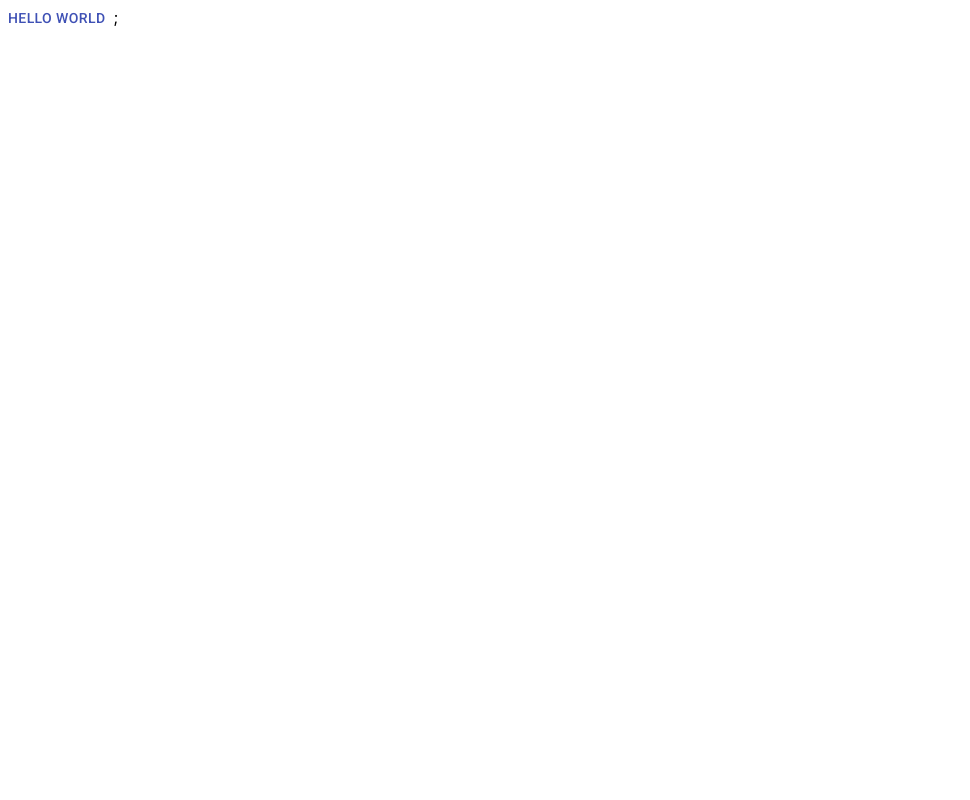
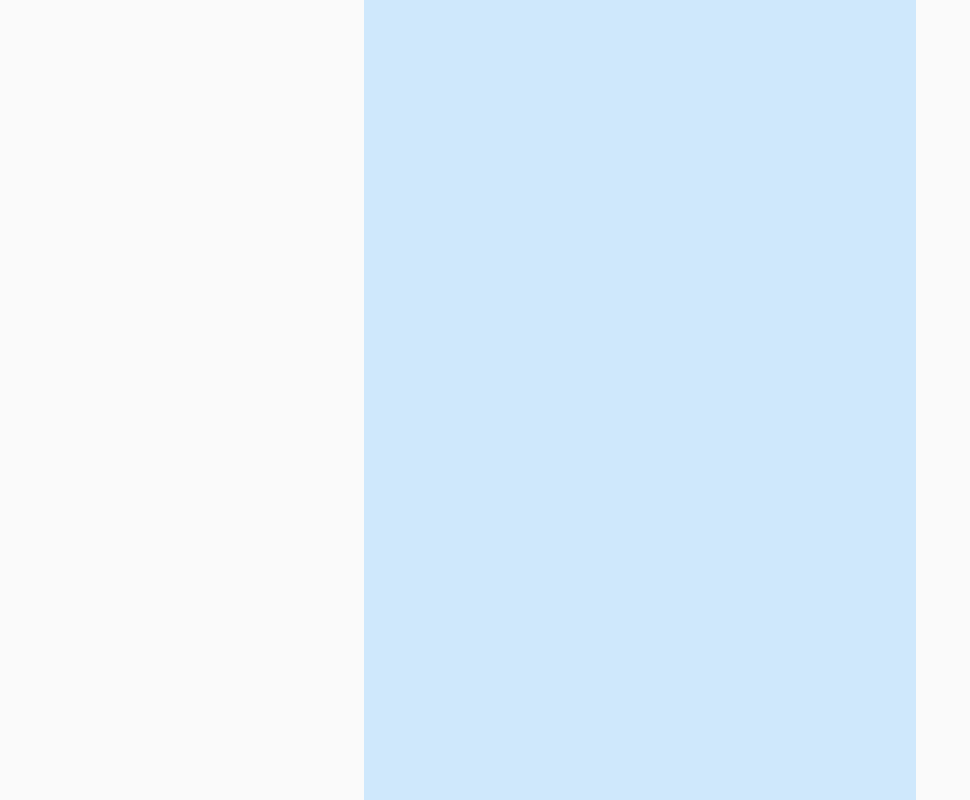
Before and after one commit to nbernal/practicareact, a React (Create React App) app: page / in a window 1280 px wide. Shown: the whole page, without its empty margins (0-970 px from the left). Built offline with nearby package versions, Linux system fonts and the light colour scheme.

Commit message:
confirmar

```diff
--- a/src/App.js
+++ b/src/App.js
@@ -1,12 +1,17 @@
 
-import { Button } from '@material-ui/core';
+import React from 'react';
+import CssBaseline from '@material-ui/core/CssBaseline';
+import Typography from '@material-ui/core/Typography';
+import Container from '@material-ui/core/Container';
 
 function App() {
   return (
-    <div>
-      <Button color="primary">Hello World</Button>;
-
-    </div>
+    <React.Fragment>
+      <CssBaseline />
+      <Container maxWidth="sm">
+        <Typography component="div" style={{ backgroundColor: '#cfe8fc', height: '100vh' }} />
+      </Container>
+    </React.Fragment>
   );
 }
 
```
